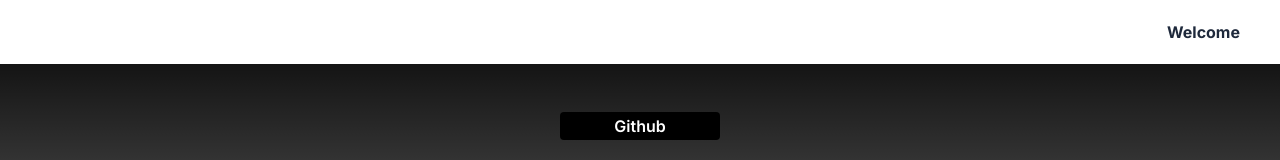
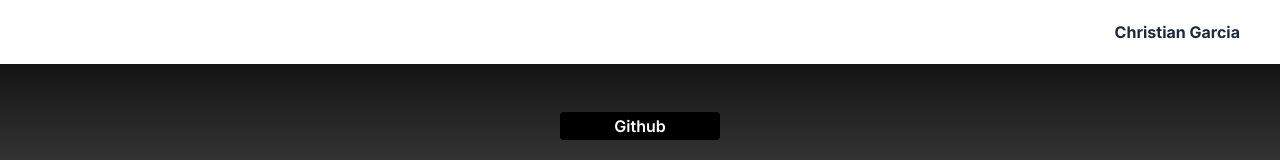
Before and after one commit to josephchr1stian/cgarciaOne, a Next.js app: page / in a window 1280 px wide. Shown: the top 160 px of the page. Built offline with nearby package versions, Linux system fonts and the light colour scheme.

Commit message:
Video Changed

```diff
--- a/app/page.js
+++ b/app/page.js
@@ -26,7 +26,7 @@ function Linkdin() {
 export default function Home() {
   return (
       <div className="relative...">
-          <h1 className="bg-white  text-slate-800 text-0 font-bold py-5 px-10  text-right"> Welcome </h1>
+          <h1 className="bg-white  text-slate-800 text-0 font-bold py-5 px-10  text-right"> Christian Garcia </h1>
           <div className="flex items-center flex-col py-2 ">
              <p className= "bg-transparent py-30 px-80"> </p>
               <VidTest /> <p className= "bg-transparent py-5"> </p>
--- a/app/videoFunction.js
+++ b/app/videoFunction.js
@@ -20,7 +20,7 @@ export default class VidTest extends React.Component {
                 autoplay: 1,
             },
         };
-        return (<YouTube videoId = "q86g1aop6a8" opts={opts} onReady={this._onReady} />);
+        return (<YouTube videoId = "sgDh6-zCVKc" opts={opts} onReady={this._onReady} />);
     }
 
     function
```
